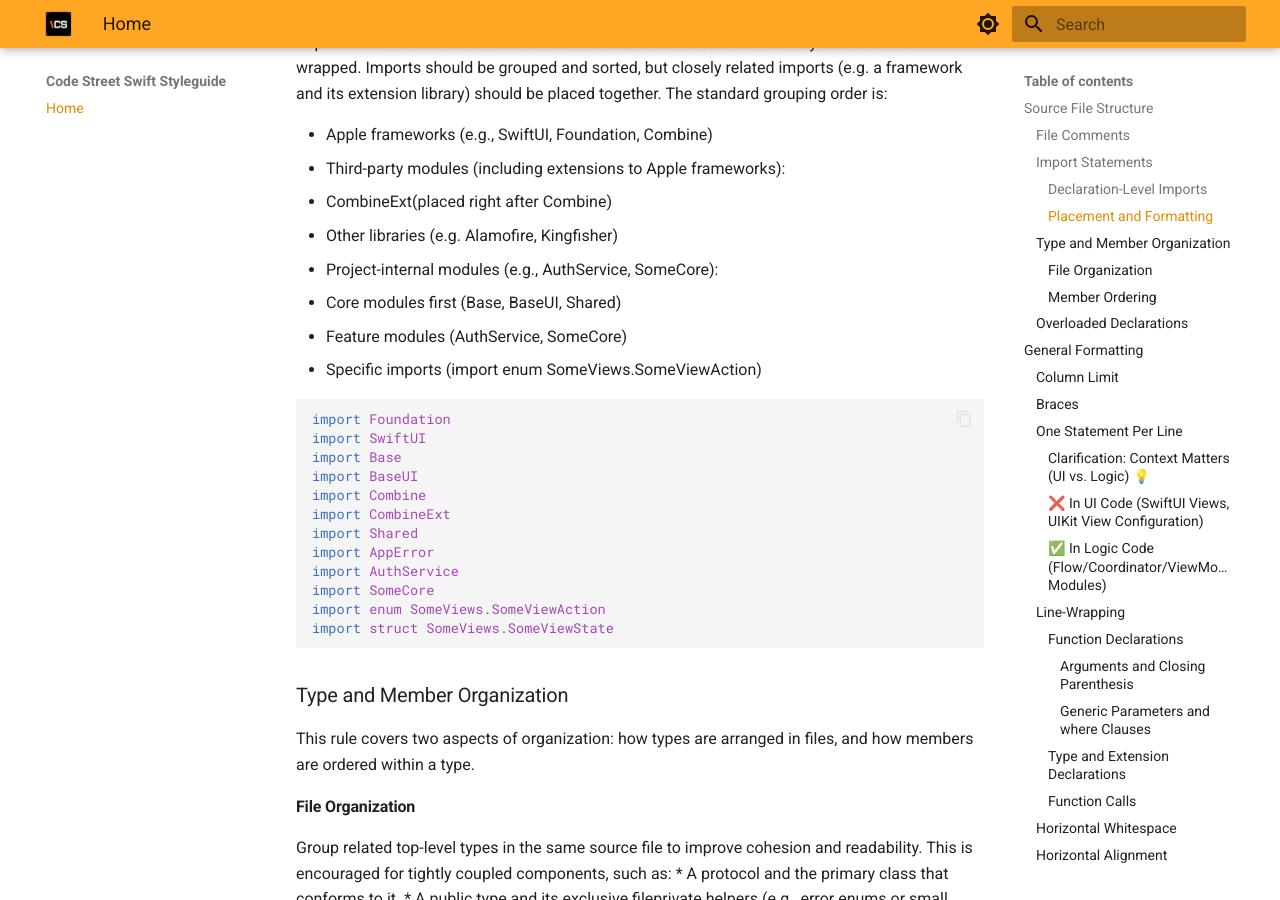
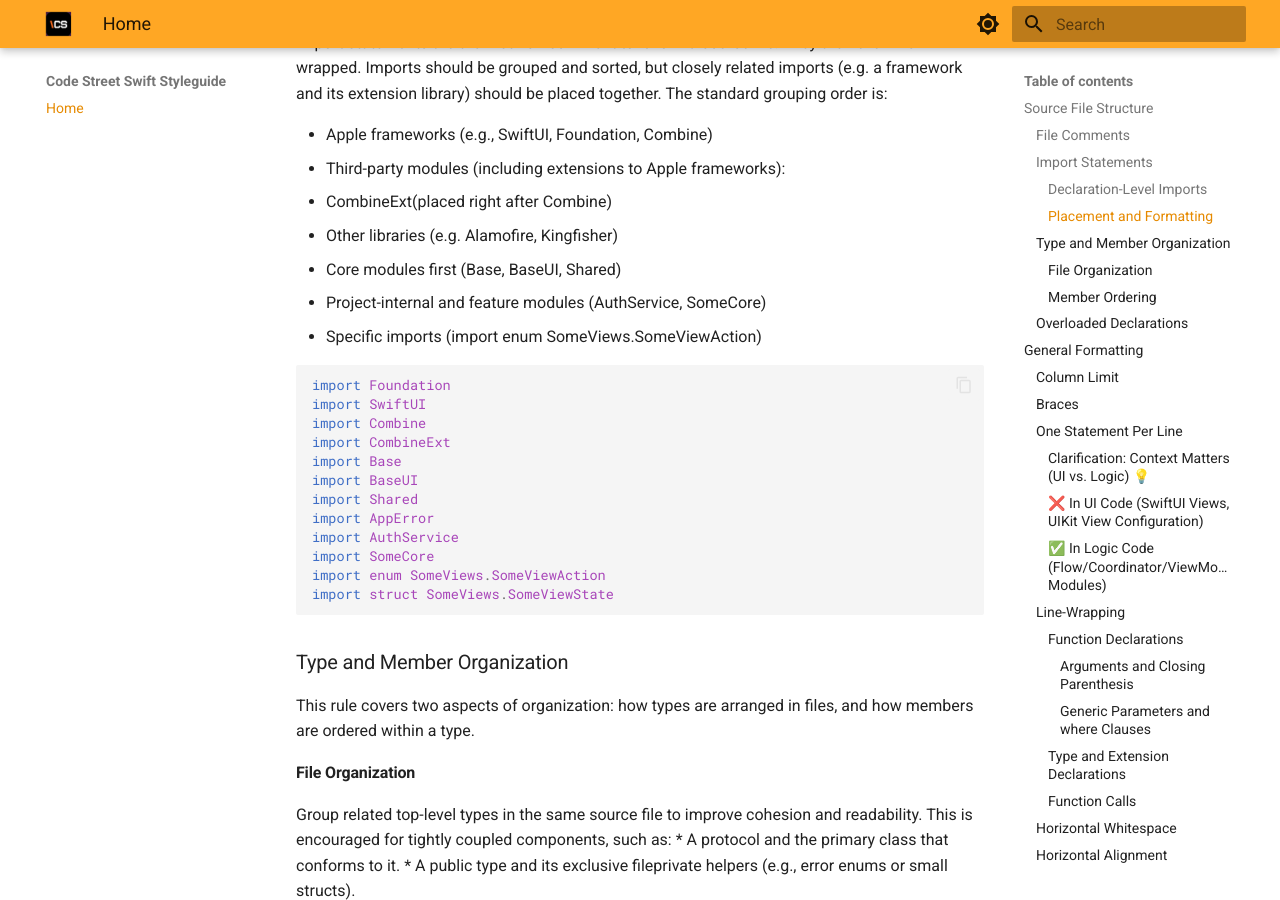
Before and after one commit to codestreet-tech/StyleGuide, an MkDocs documentation site: the page built from docs/index.md, in a window 1280 px wide and 900 px high, scrolled down 805 px. Built offline with MkDocs 1.6.1 and Material for MkDocs 9.7.7, drawn with Linux system fonts in a browser that asks for light colours.

Commit message:
Update index.md

````diff
--- a/docs/index.md
+++ b/docs/index.md
@@ -19,18 +19,17 @@ Imports should be grouped and sorted, but closely related imports (e.g. a framew
 * Third-party modules (including extensions to Apple frameworks):
 - CombineExt(placed right after Combine)
 - Other libraries (e.g. Alamofire, Kingfisher)
-* Project-internal modules (e.g., AuthService, SomeCore):
 - Core modules first (Base, BaseUI, Shared)
-- Feature modules (AuthService, SomeCore)
+- Project-internal and feature modules (AuthService, SomeCore)
 - Specific imports (import enum SomeViews.SomeViewAction)
 
 ```swift
 import Foundation
 import SwiftUI
+import Combine
+import CombineExt
 import Base
 import BaseUI
-import Combine
-import CombineExt
 import Shared
 import AppError
 import AuthService
````
